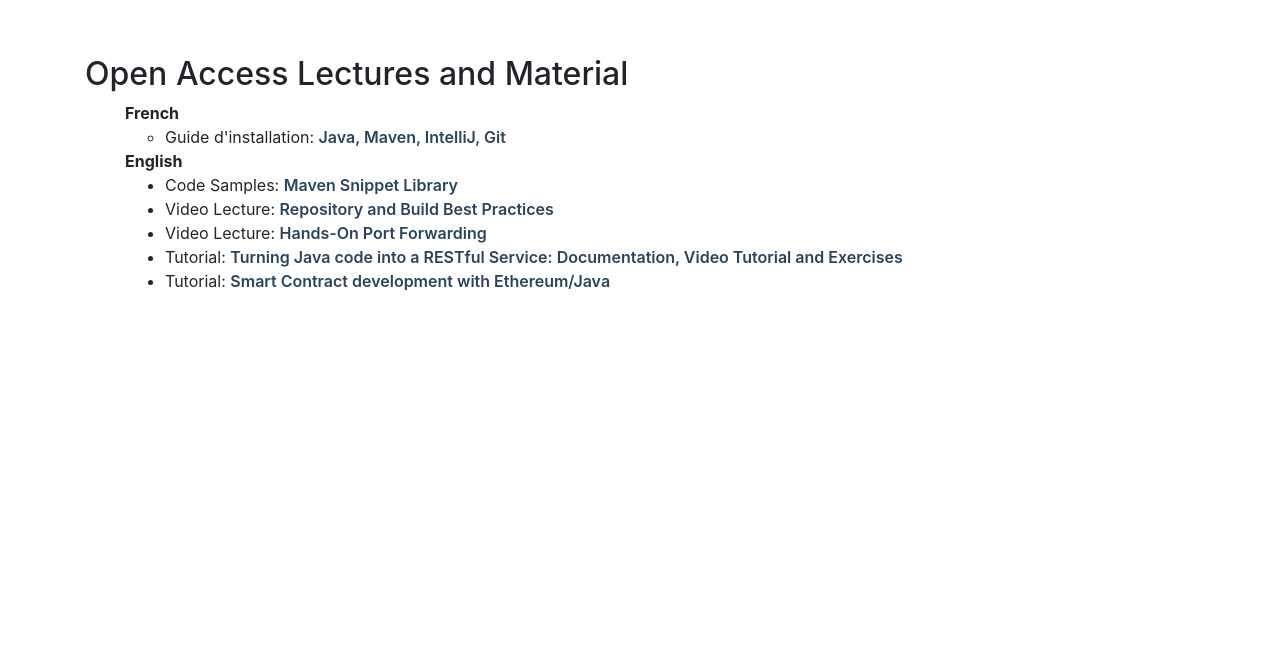
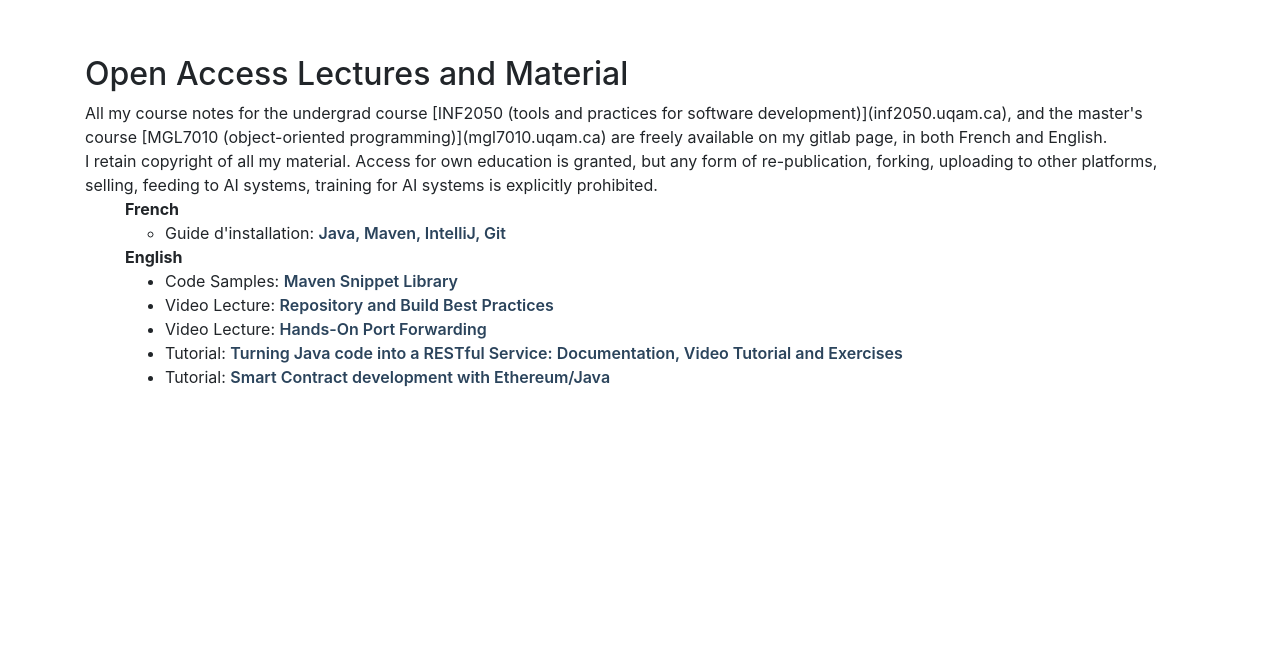
Before and after one commit to m5c/m5c.github.io, a plain HTML site: page index.html in a window 1280 px wide. Shown: the part 2507-3160 px from the top of the page. Drawn offline with Linux system fonts and the light colour scheme.

Commit message:
added link to course material

```diff
--- a/index.html
+++ b/index.html
@@ -282,6 +282,8 @@
 
     <div class="screen" id="Lectures">
         <h2>Open Access Lectures and Material</h2>
+        All my course notes for the undergrad course [INF2050 (tools and practices for software development)](inf2050.uqam.ca), and the master's course [MGL7010 (object-oriented programming)](mgl7010.uqam.ca) are freely available on my gitlab page, in both French and English.
+        <br/>I retain copyright of all my material. Access for own education is granted, but any form of re-publication, forking, uploading to other platforms, selling, feeding to AI systems, training for AI systems is explicitly prohibited.
         <ul class="twolevels">
             <li><strong>French</strong>
             </li>
```
